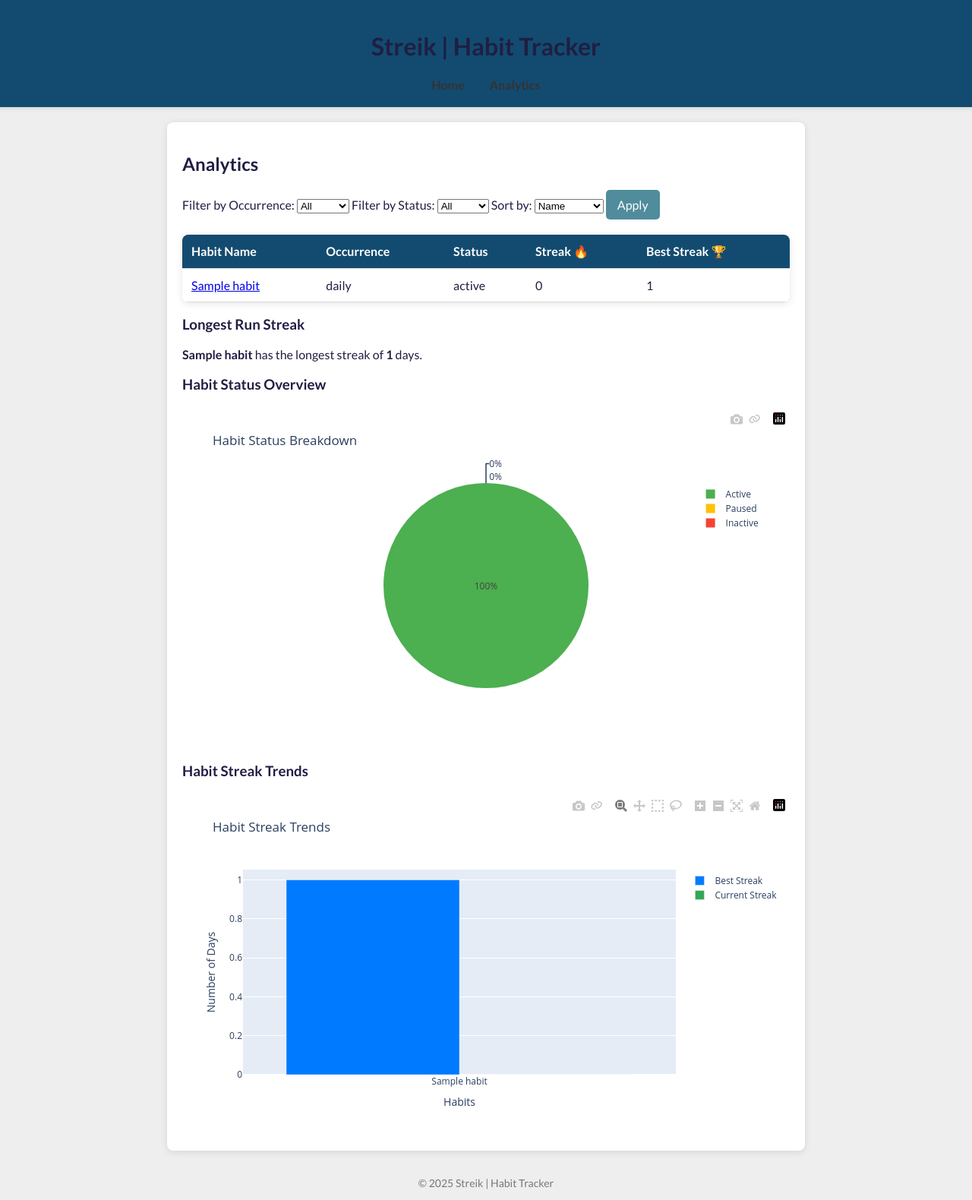
After one commit to dmoonmake/Streik, a Django app: page /habits/analytics/ in a window 1280 px wide. The commit adds this page. Shown: the whole page at 76% size. Run offline with Django 5.2, Linux system fonts and the light colour scheme; tables that the repository leaves empty hold one stand-in row (values such as "Sample post"); some libraries are stand-ins or nearby versions.

Commit message:
Add Analysis page, Habit Status

```diff
--- a/habits/forms.py
+++ b/habits/forms.py
@@ -4,4 +4,4 @@ from .models import Habit
 class HabitForm(forms.ModelForm):
     class Meta:
         model = Habit
-        fields = ["habit_name", "habit_description", "habit_occurrence"]
+        fields = ["habit_name", "habit_description", "habit_occurrence", "habit_status"]
--- a/habits/models.py
+++ b/habits/models.py
@@ -24,13 +24,35 @@ class Habit(models.Model):
     habit_created_on = models.DateTimeField(auto_now_add=True)  # Auto set when habit is created
     habit_best_streak = models.IntegerField(default=0)
 
+    STATUS_CHOICES = [
+        ("active", "Active"),       # Currently being tracked
+        ("paused", "Paused"),       # Temporarily stopped but streaks are saved
+        ("inactive", "Inactive"),   # Stopped tracking, streak resets
+    ]
+    habit_status = models.CharField(
+        max_length=10,
+        choices=STATUS_CHOICES,
+        default="active"
+    )
+    habit_last_streak = models.IntegerField(default=0)
+
     def __str__(self):
         return f"{self.habit_name} ({self.habit_occurrence})"
 
     def get_current_streak(self):
         """
-        Calculates the current streak of consecutive habit completions.
+        Calculates the current streak based on the last completed habit tracking.
+        - If Paused, return the last known streak before pausing.
+        - If Inactive, reset streak to 0.
+        - If Active, return the current streak.
         """
+
+        if self.habit_status == "inactive":
+            return 0  # Inactive habits always reset streaks
+
+        if self.habit_status == "paused":
+            return self.habit_last_streak  # ⏸ Return last streak before pausing
+
         completions = self.completions.order_by("-completion_date")
 
         if not completions.exists():
--- a/habits/templates/base.html
+++ b/habits/templates/base.html
@@ -19,6 +19,7 @@
         <h1>Streik | Habit Tracker</h1>
         <nav>
             <a href="{% url 'habit_list' %}">Home</a>
+            <a href="{% url 'analytics' %}">Analytics</a>
         </nav>
     </header>
 
--- /dev/null
+++ b/habits/templates/habits/analytics.html
@@ -0,0 +1,80 @@
+{% extends "base.html" %}
+
+{% block content %}
+<h2>Analytics</h2>
+
+<!-- Sorting & Filtering Form -->
+<form method="GET">
+  <label for="filter_occurrence">Filter by Occurrence:</label>
+  <select name="filter_by_occurrence" id="filter_occurrence">
+      <option value="all" {% if filter_by_occurrence == "all" %}selected{% endif %}>All</option>
+      <option value="daily" {% if filter_by_occurrence == "daily" %}selected{% endif %}>Daily</option>
+      <option value="weekly" {% if filter_by_occurrence == "weekly" %}selected{% endif %}>Weekly</option>
+      <option value="monthly" {% if filter_by_occurrence == "monthly" %}selected{% endif %}>Monthly</option>
+  </select>
+
+  <!-- Filter by Status -->
+  <label for="filter_status">Filter by Status:</label>
+  <select name="filter_by_status" id="filter_status">
+      <option value="all" {% if filter_by_status == "all" %}selected{% endif %}>All</option>
+      <option value="active" {% if filter_by_status == "active" %}selected{% endif %}>Active</option>
+      <option value="paused" {% if filter_by_status == "paused" %}selected{% endif %}>Paused</option>
+      <option value="inactive" {% if filter_by_status == "inactive" %}selected{% endif %}>Inactive</option>
+  </select>
+
+  <label for="sort">Sort by:</label>
+  <select name="sort_by" id="sort">
+      <option value="habit_name" {% if sort_by == "habit_name" %}selected{% endif %}>Name</option>
+      <option value="streak" {% if sort_by == "streak" %}selected{% endif %}>Streak</option>
+      <option value="habit_occurrence" {% if sort_by == "habit_occurrence" %}selected{% endif %}>Occurrence</option>
+  </select>
+
+  <button type="submit">Apply</button>
+</form>
+
+<!-- Habit Table -->
+<table>
+  <thead>
+      <tr>
+          <th>Habit Name</th>
+          <th>Occurrence</th>
+          <th>Status</th>
+          <th>Streak 🔥</th>
+          <th>Best Streak 🏆</th>
+      </tr>
+  </thead>
+  <tbody>
+      {% for habit in habits %}
+      <tr>
+          <td><a href="{% url 'habit_detail' habit.habit_id %}">{{ habit.habit_name }}</a></td>
+          <td>{{ habit.habit_occurrence }}</td>
+          <td>{{ habit.habit_status }}</td>
+          <td>{{ habit.get_current_streak }}</td>
+          <td>{{ habit.habit_best_streak }}</td>
+      </tr>
+      {% empty %}
+      <tr>
+          <td colspan="3">No habits found.</td>
+      </tr>
+      {% endfor %}
+  </tbody>
+</table>
+
+<!-- Habit with Longest Streak -->
+<h3>Longest Run Streak</h3>
+{% if top_habit %}
+    <p><strong>{{ top_habit.habit_name }}</strong> has the longest streak of <strong>{{ top_habit.habit_best_streak }}</strong> days.</p>
+{% else %}
+    <p>No tracked habits yet.</p>
+{% endif %}
+<!-- Load Plotly -->
+<script src="https://cdn.plot.ly/plotly-latest.min.js"></script>
+
+<!-- Habit Status Breakdown -->
+<h3>Habit Status Overview</h3>
+{{ status_chart_html|safe }}
+
+<!-- Habit Streak Trends -->
+<h3>Habit Streak Trends</h3>
+{{ streak_chart_html|safe }}
+{% endblock %}
--- a/habits/templates/habits/habit_detail.html
+++ b/habits/templates/habits/habit_detail.html
@@ -2,7 +2,7 @@
 
 {% block content %}
 <h2>{{ habit.habit_name }}</h2>
-<h4>🏆: {{ habit.habit_best_streak }} | 🔥: {{ habit.get_current_streak }}</h4>
+<h4>🏆: {{ habit.habit_best_streak }} | 🔥: {{ habit.get_current_streak }} | {{ habit.habit_status }}</h4>
 <p><strong>Occurrence:</strong> {{ habit.habit_occurrence }}</p>
 <p><strong>Description:</strong> {{ habit.habit_description }}</p>
 <!-- <p><strong>Current Streak 🔥:</strong> {{ habit.get_current_streak }}</p> -->
--- a/habits/urls.py
+++ b/habits/urls.py
@@ -1,5 +1,5 @@
 from django.urls import path
-from .views import habit_list, habit_detail, mark_completed, create_habit, edit_habit, delete_habit
+from .views import habit_list, habit_detail, mark_completed, create_habit, edit_habit, delete_habit, analytics_view
 
 urlpatterns = [
     path("", habit_list, name="habit_list"),  # Show all habits
@@ -8,4 +8,5 @@ urlpatterns = [
     path("<int:habit_id>/edit/", edit_habit, name="edit_habit"),  # Edit a habit
     path("<int:habit_id>/delete/", delete_habit, name="delete_habit"),  # Delete a habit
     path("<int:habit_id>/complete/", mark_completed, name="mark_completed"),  # Mark habit as completed
+    path("analytics/", analytics_view, name="analytics"),  # View habit analytics
 ]
--- a/habits/views.py
+++ b/habits/views.py
@@ -2,6 +2,8 @@ from django.shortcuts import render, redirect, get_object_or_404
 from .models import Habit, Completion
 from datetime import date
 from .forms import HabitForm
+
+import plotly.graph_objects as go
 
 def habit_list(request):
     """
@@ -80,14 +82,20 @@ def habit_list(request):
     """
     Display a list of all habits with sorting and filtering options.
     """
-    sort_by = request.GET.get("sort_by", "habit_name")  # Default: sort by name
-    filter_by = request.GET.get("filter_by", "all")  # Default: show all
 
     habits = Habit.objects.all()
 
-    # Apply filtering based on occurrence
-    if filter_by in ["daily", "weekly", "monthly"]:
-        habits = habits.filter(habit_occurrence=filter_by)
+    sort_by = request.GET.get("sort_by", "habit_name")  # Default: sort by name
+    # Get filter values from the request
+    occurrence_filter = request.GET.get("filter_by_occurrence", "all")
+    status_filter = request.GET.get("filter_by_status", "all")
+
+    # Apply filters
+    if occurrence_filter in ["daily", "weekly", "monthly"]:
+        habits = habits.filter(habit_occurrence=occurrence_filter)
+
+    if status_filter in ["active", "paused", "inactive"]:
+        habits = habits.filter(habit_status=status_filter)
 
     # Apply sorting
     if sort_by == "streak":
@@ -98,5 +106,105 @@ def habit_list(request):
     return render(request, "habits/habit_list.html", {
         "habits": habits,
         "sort_by": sort_by,
-        "filter_by": filter_by
+        "filter_by_occurrence": occurrence_filter,
+        "filter_by_status": status_filter,
     })
+
+def generate_status_chart():
+    """Generate a Plotly Pie Chart for Habit Statuses."""
+    habits = Habit.objects.all()
+    status_counts = {
+        "Active": habits.filter(habit_status="active").count(),
+        "Paused": habits.filter(habit_status="paused").count(),
+        "Inactive": habits.filter(habit_status="inactive").count(),
+    }
+
+    fig = go.Figure(data=[go.Pie(
+        labels=list(status_counts.keys()),
+        values=list(status_counts.values()),
+        marker=dict(colors=["#4CAF50", "#FFC107", "#F44336"])
+    )])
+
+    fig.update_layout(title="Habit Status Breakdown")
+
+    return fig.to_html(full_html=False)
+
+def generate_streak_chart():
+    """Generate a Plotly Bar Chart for Habit Streaks."""
+    habits = Habit.objects.all().order_by("-habit_best_streak")[:5]  # Top 5 habits by best streak
+
+    habit_names = [habit.habit_name for habit in habits]
+    best_streaks = [habit.habit_best_streak for habit in habits]
+    current_streaks = [habit.get_current_streak() for habit in habits]
+
+    fig = go.Figure()
+
+    fig.add_trace(go.Bar(
+        x=habit_names, y=best_streaks,
+        name="Best Streak", marker_color="#007BFF"
+    ))
+
+    fig.add_trace(go.Bar(
+        x=habit_names, y=current_streaks,
+        name="Current Streak", marker_color="#34A853"
+    ))
+
+    fig.update_layout(
+        title="Habit Streak Trends",
+        xaxis_title="Habits",
+        yaxis_title="Number of Days",
+        barmode="group"
+    )
+
+    return fig.to_html(full_html=False)
+
+def analytics_view(request):
+    """
+    Display analytics for habits, including the longest streak, habit status breakdown,
+    filtering by occurrence, and embedded Plotly graphs.
+    """
+    # Get all habits
+    habits = Habit.objects.all()
+
+    # Identify the habit with the longest streak
+    top_habit = max(habits, key=lambda h: h.habit_best_streak, default=None)
+
+    # Count habits by status
+    active_count = habits.filter(habit_status="active").count()
+    paused_count = habits.filter(habit_status="paused").count()
+    inactive_count = habits.filter(habit_status="inactive").count()
+
+    sort_by = request.GET.get("sort_by", "habit_name")  # Default: sort by name
+    # Get filter values from the request
+    occurrence_filter = request.GET.get("filter_by_occurrence", "all")
+    status_filter = request.GET.get("filter_by_status", "all")
+
+    # Apply filters
+    if occurrence_filter in ["daily", "weekly", "monthly"]:
+        habits = habits.filter(habit_occurrence=occurrence_filter)
+
+    if status_filter in ["active", "paused", "inactive"]:
+        habits = habits.filter(habit_status=status_filter)
+
+    # Apply sorting
+    if sort_by == "streak":
+        habits = sorted(habits, key=lambda h: h.get_current_streak(), reverse=True)
+    else:
+        habits = habits.order_by(sort_by)
+
+    # Generate Plotly charts
+    status_chart_html = generate_status_chart()
+    streak_chart_html = generate_streak_chart()
+
+    context = {
+        "habits": habits,
+        "top_habit": top_habit,
+        "active_count": active_count,
+        "paused_count": paused_count,
+        "inactive_count": inactive_count,
+        "filter_by": occurrence_filter,
+        "status_chart_html": status_chart_html,
+        "streak_chart_html": streak_chart_html,
+    }
+
+    return render(request, "habits/analytics.html", context)
```
Also changed, not shown: habits/templates/habits/habit_list.html (+21 -5 lines), habits/tests/steps/test_habit_creation.py (deleted, +0 -38 lines), habits/tests/steps/test_habit_management.py (deleted, +0 -88 lines), habits/tests/steps/test_habit_regression.py (+42 -62 lines), habits/migrations/0003_habit_habit_last_streak_habit_habit_status.py (added), 4 other files.
